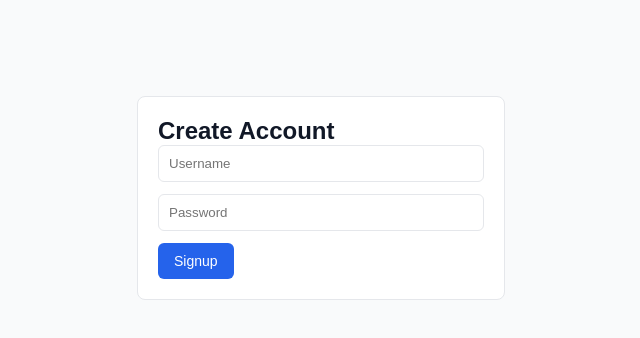
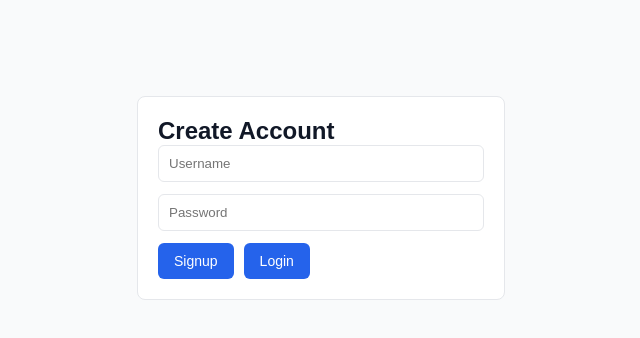
Before and after one commit to sangal29/Support_Desk, a React (Vite) app: page /signup in a window 1280 px wide. Shown: the top 338 px of the page, without its empty margins (319-959 px from the left). Built offline with nearby package versions, Linux system fonts and the light colour scheme.

Commit message:
add/login-button in signup page

```diff
--- a/src/pages/Signup.jsx
+++ b/src/pages/Signup.jsx
@@ -68,6 +68,14 @@ function Signup() {
         <button className="btn btn-primary" onClick={handleSignup}>
           Signup
         </button>
+
+         <button
+          className="btn btn-primary"
+          onClick={() => navigate("/login")}
+          style={{ marginLeft: "10px" }}
+        >
+          Login
+        </button>
       </div>
     </div>
   );
```
